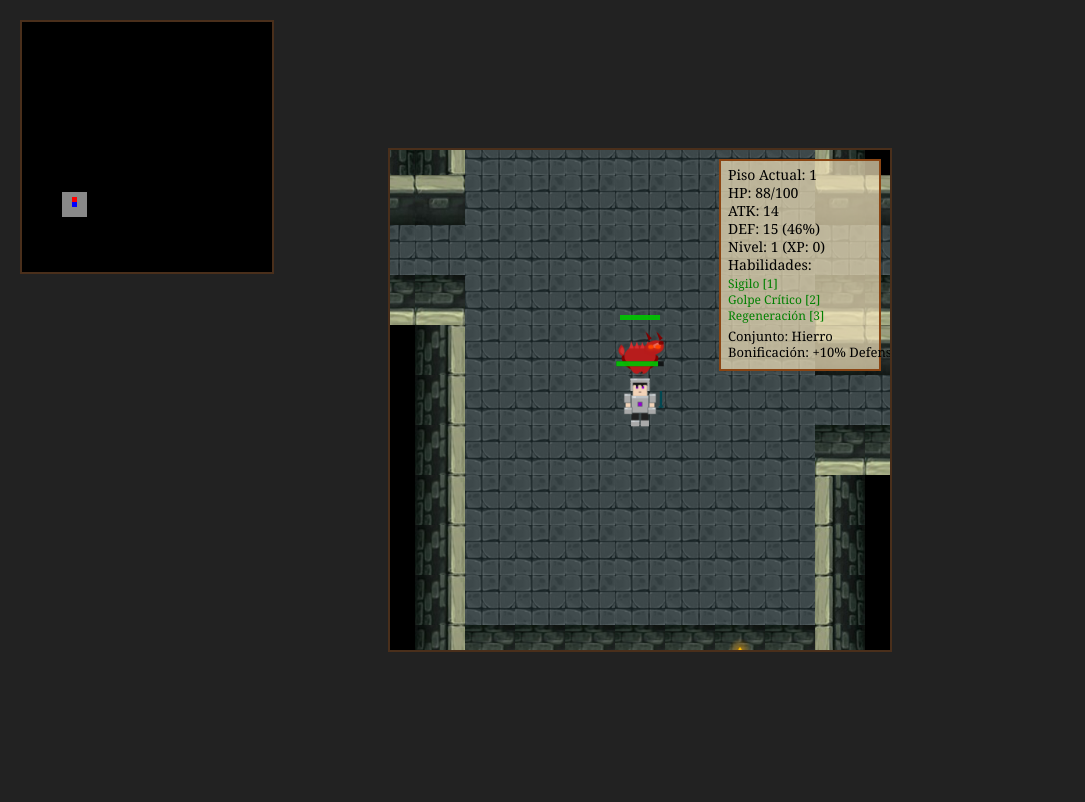
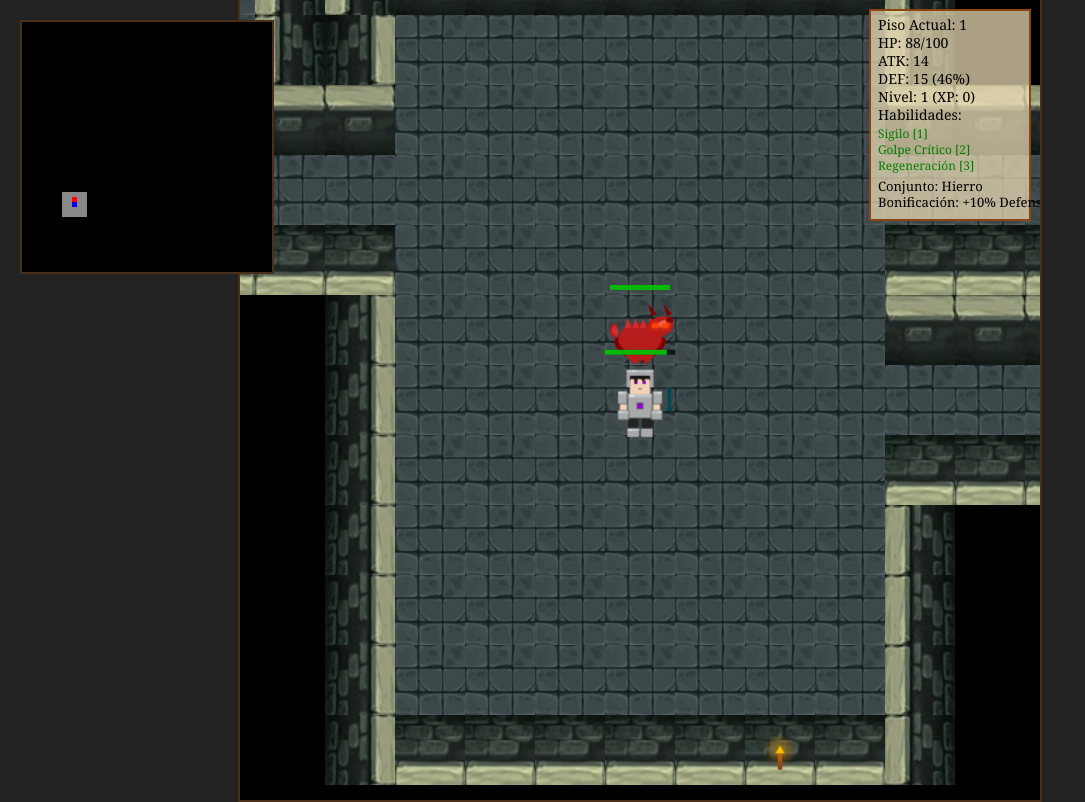
Before and after one commit to RichardEricPP/Notion_Leveling, a plain HTML site: page 99.Game/index.html in a window 1280 px wide. Both pictures are taken after a click on the button "Fácil". Shown: the whole page, without its empty margins (0-1085 px from the left). Drawn offline with Linux system fonts and the light colour scheme.

Commit message:
Ajustes de estilo, estructura HTML y lógica del juego

```diff
--- a/99.Game/css/style.css
+++ b/99.Game/css/style.css
@@ -68,6 +68,10 @@ body {
     border: 2px solid #4a2f1b;
     background: #2a1f15;
     display: none;
+    max-width: 100vh;
+    max-height: 100vw;
+    width: auto;
+    height: auto;
 }
 #minimapCanvas {
     position: absolute;
--- a/99.Game/index.html
+++ b/99.Game/index.html
@@ -21,7 +21,7 @@
             <input type="number" id="floorInput" min="1" max="4" value="1">
         </div>
     </div>
-    <canvas id="gameCanvas" width="500" height="500"></canvas>
+    <canvas id="gameCanvas" width="800" height="600"></canvas>
     <canvas id="minimapCanvas"></canvas>
     <div id="inventoryMenu">
         <h2>Inventario</h2>
--- a/99.Game/scripts/gameLogic.js
+++ b/99.Game/scripts/gameLogic.js
@@ -12,7 +12,7 @@ import { playMusic, gameCanvas } from './ui.js';
 export let currentFloor = 1;
 export const maxFloors = 4;
 export const mapWidth = 50, mapHeight = 50;
-export const tileSize = 50;
+export const tileSize = 70;
 export let map = Array(mapHeight).fill().map(() => Array(mapWidth).fill(0));
 export let stairLocation = { x: -1, y: -1, active: false, type: 4 };
 export let selectedDifficulty = 'medio';
@@ -169,6 +169,10 @@ export async function setDifficultyAndStart(difficulty, startFloor = 1, baseLeve
     ui.minimapCanvas.style.display = 'block';
     ui.equipmentMenu.style.display = 'none';
     const minimapTileSize = 5;
+    const size = Math.min(window.innerWidth, window.innerHeight);
+    ui.gameCanvas.width = size;
+    ui.gameCanvas.height = size;
+
     ui.minimapCanvas.width = mapWidth * minimapTileSize;
     ui.minimapCanvas.height = mapHeight * minimapTileSize;
 
@@ -474,7 +478,7 @@ function updateMonsters(currentTime) {
                 for (let i = 0; i < 15 && spawned < 4; i++) {
                     let spawnX = m.tileX + (Math.floor(Math.random() * 7) - 3);
                     let spawnY = m.tileY + (Math.floor(Math.random() * 7) - 3);
-                    if (isPassable(spawnX, spawnY)) {
+                    if (isPassable(spawnX, spawnY, false, m)) {
                         monsters.push(createMonster('spiderling', spawnX, spawnY, currentFloor));
                         spawned++;
                     }
```
